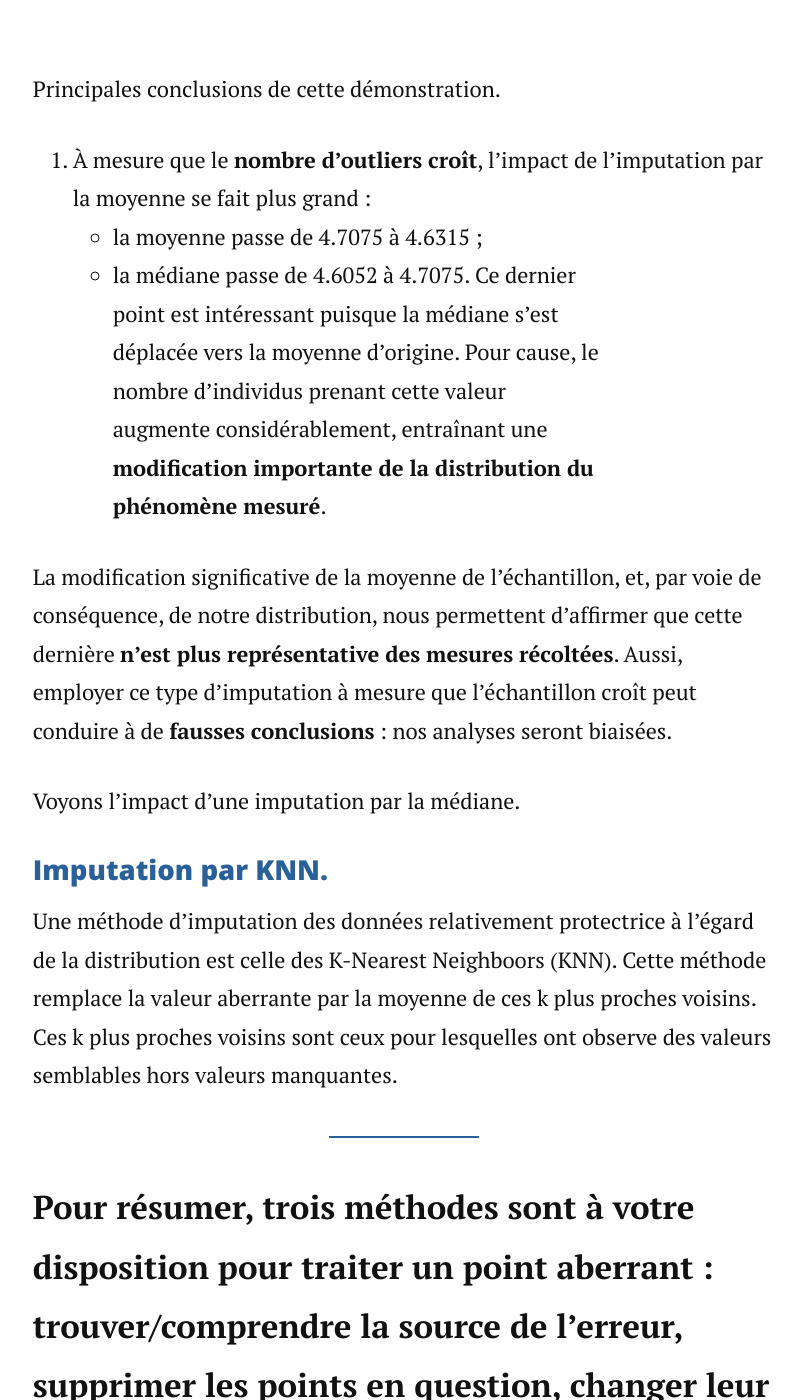
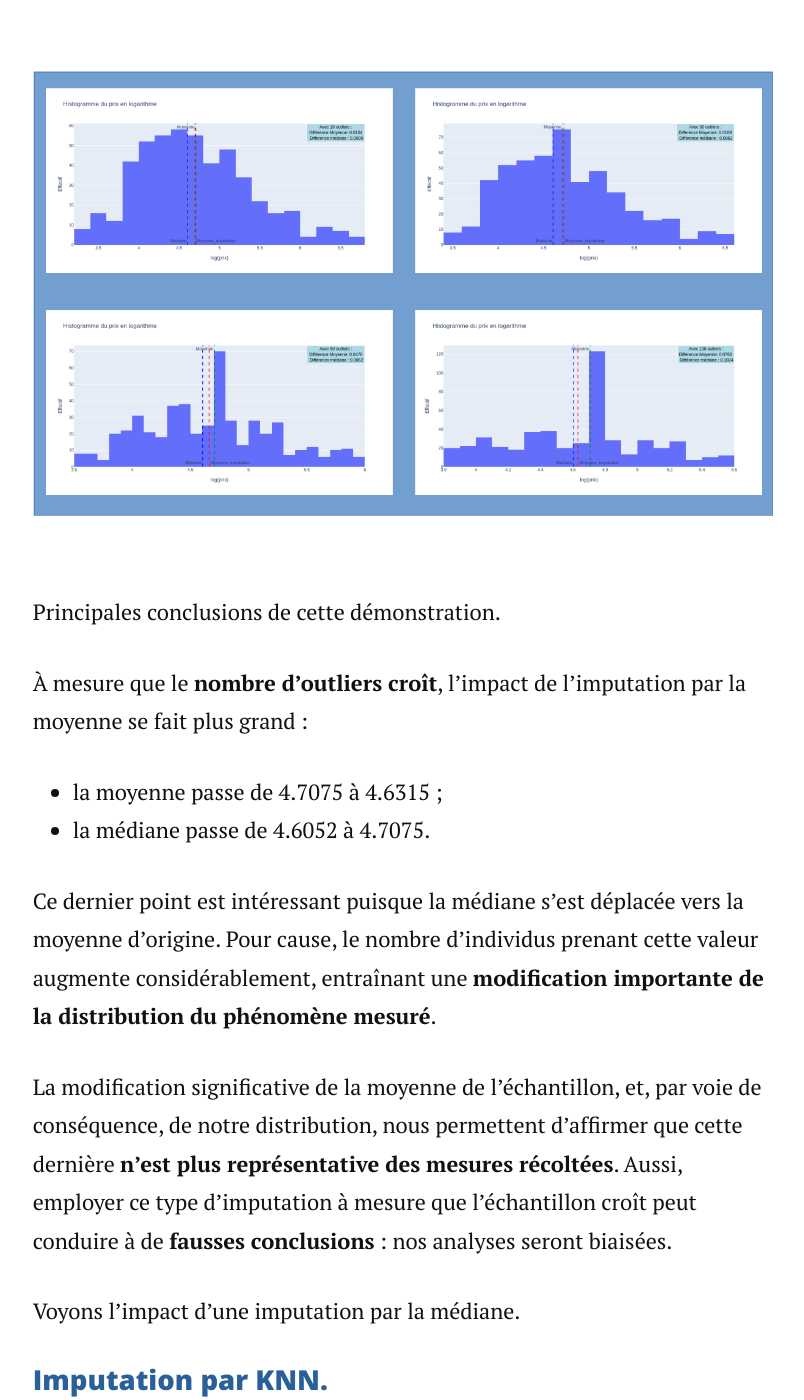
Before and after one commit to JordanNSZ/portofolio, a Jekyll site: the page built from _posts/2024-03-25-Outliers-detection.md, in a window 1280 px wide and 1400 px high, scrolled down 41674 px. Shown: the whole window, without its empty margins (236-1040 px from the left). Built offline with Jekyll 4.4.1, drawn with Linux system fonts in a browser that asks for light colours; nearby versions of some CDN libraries; comment, search, counter and statistics services are not loaded; some of the changed lines change nothing that is shown.

Commit message:
reduction taille chunk

```diff
--- a/_posts/2024-03-25-Outliers-detection.md
+++ b/_posts/2024-03-25-Outliers-detection.md
@@ -513,23 +513,26 @@
 ![Histogramme]({{ site.baseurl }}/assets/img/outliers_detection/histogram_subsample.png)
 
 Afin d'illustrer mon propos je vous propose d'observer l'évolution de la distribution à mesure que le nombre d'outliers croît et que ces derniers sont imputer par la moyenne de la série initiale, soit 4.7075. Nous allons considérer que successivement 10, 30, 50 et 100 outliers se trouvent dans les queues de notre distribution. Sur chaque graphique, la médiane initiale sera représentée en bleue, la moyenne initiale en rouge et la moyenne après imputation en vert. Voici les graphiques représentant les distributions après imputation des outliers par la moyenne :
-![Histogramme du logarithme des prix des logements Airbnb \(sous-échantillon, n=500\), Auteur.](/assets/img/outliers_detection/histogram_10outliers.png)
+![Histogramme du logarithme des prix des logements Airbnb \(sous-échantillon, n=500\).](/assets/img/outliers_detection/histogram_10outliers.png)
 ![Histogramme]({{ site.baseurl }}/assets/img/outliers_detection/histogram_10outliers.png)
 
-![Histogramme du logarithme des prix des logements Airbnb \(sous-échantillon, n=500\), Auteur.](/assets/img/outliers_detection/histogram_30outliers.png)
+![Histogramme du logarithme des prix des logements Airbnb \(sous-échantillon, n=500\).](/assets/img/outliers_detection/histogram_30outliers.png)
 ![Histogramme]({{ site.baseurl }}/assets/img/outliers_detection/histogram_30outliers.png)
 
-![Histogramme du logarithme des prix des logements Airbnb \(sous-échantillon, n=500\), Auteur.](/assets/img/outliers_detection/histogram_50outliers.png)
+![Histogramme du logarithme des prix des logements Airbnb \(sous-échantillon, n=500\).](/assets/img/outliers_detection/histogram_50outliers.png)
 ![Histogramme]({{ site.baseurl }}/assets/img/outliers_detection/histogram_50outliers.png)
 
-![Histogramme du logarithme des prix des logements Airbnb \(sous-échantillon, n=500\), Auteur.](/assets/img/outliers_detection/histogram_100outliers.png)
+![Histogramme du logarithme des prix des logements Airbnb \(sous-échantillon, n=500\).](/assets/img/outliers_detection/histogram_100outliers.png)
 ![Histogramme]({{ site.baseurl }}/assets/img/outliers_detection/histogram_100outliers.png)
+
+![Résultat de l'imputation des outliers par la moyenne \(sous-échantillon, n=500\).](/assets/img/outliers_detection/histogram_imputation_moyenne.png)
 
 Principales conclusions de cette démonstration.
 
-1. À mesure que le **nombre d'outliers croît**, l'impact de l'imputation par la moyenne se fait plus grand :
+À mesure que le **nombre d'outliers croît**, l'impact de l'imputation par la moyenne se fait plus grand :
 - la moyenne passe de 4.7075 à 4.6315 ;
 - la médiane passe de 4.6052 à 4.7075.
+
 Ce dernier point est intéressant puisque la médiane s'est déplacée vers la moyenne d'origine. Pour cause, le nombre d'individus prenant cette valeur augmente considérablement, entraînant une **modification importante de la distribution du phénomène mesuré**.
 
 La modification significative de la moyenne de l'échantillon, et, par voie de conséquence, de notre distribution, nous permettent d'affirmer que cette dernière **n'est plus représentative des mesures récoltées**. Aussi, employer ce type d'imputation à mesure que l'échantillon croît peut conduire à de **fausses conclusions** : nos analyses seront biaisées.
--- a/_sass/partials/_typography.scss
+++ b/_sass/partials/_typography.scss
@@ -118,7 +118,7 @@
   padding: 0;
 }
 
-@media (min-width: 43.75em) {
+@media (min-width: 33.75em) {
   blockquote {
     font-size: 1.5em; // 24px / 16px
     line-height: 1.45833333; // 35px / 24px
```
Also changed, not shown: assets/img/outliers_detection/histogram_imputation_moyenne.png (added).
